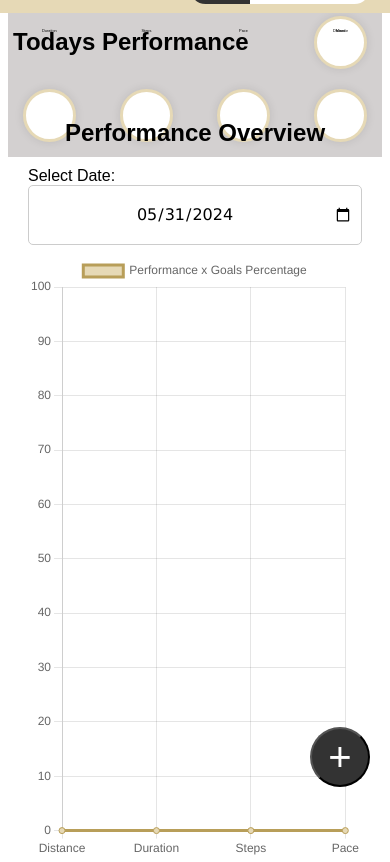
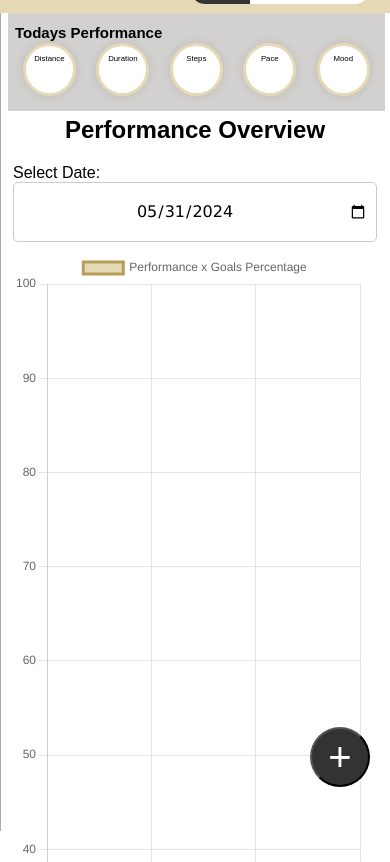
Before and after one commit to sarahjjt895/WebAppPrototype, a plain HTML site: page index.html in a window 390 px wide. Shown: the part 37-899 px from the top of the page. Drawn offline with nearby package versions, Linux system fonts and the light colour scheme.

Commit message:
Update style.css
Updated styling for responsive mobile view, made changes to ensure screen decrease works effectively.

```diff
--- a/style.css
+++ b/style.css
@@ -45,13 +45,6 @@ h1 {
   margin-left: 5px;
   /* Adjust the margin to position the text */
   font-size: 20px;
-}
-
-.Header h2 {
-  margin-left: 10vw;
-  /* Adjust the margin to position the text */
-  font-size: 20px;
-  font-weight: normal;
 }
 
 .options-container {
@@ -239,14 +232,32 @@ h3 {
   display: flex;
   flex-wrap: wrap;
   justify-content: space-between;
-  align-items: center;
+  align-items: flex-start;
   background-color: #d3d0d0;
-  margin-left: 0;
+  margin-right: -.7vw;
   padding: 10px 20px;
   box-sizing: border-box;
-  max-height: 300px;
-  padding-top: 5vw;
-  padding-bottom: 20%;
+  padding-top: 6vw;
+  transition: height 0.3s ease; /* Smooth transition for height changes */
+}
+
+.Performance-Breakdown h2 {
+  align-items: top;
+position:absolute;
+top: 2.5vw;
+}
+
+/* Adjust the height based on screen width */
+@media (max-width: 1700px) {
+  .Performance-Breakdown {
+    height: auto; /* Allow automatic height adjustment */
+  }
+}
+
+@media (min-width: 1700px) {
+  .Performance-Breakdown {
+    height: 12vw; /* Set a fixed height when flex wrap is not triggered */
+  }
 }
 
 .circle-container {
@@ -270,6 +281,7 @@ h3 {
   border-radius: 50%;
   background-color: #ffffff;
   display: flex;
+  flex-direction: column; /* Stack content vertically */
   justify-content: center;
   align-items: center;
   border: 3px solid #e6d9b6;
@@ -278,14 +290,16 @@ h3 {
   text-align: center;
   font-size: 2vw;
   box-shadow: 0 0 10px rgba(0, 0, 0, 0.1);
-  /* Use viewport width for responsive font size */
 }
 
 .circle .label {
   font-size: 1vw;
   /* Use viewport width for responsive font size */
-  padding-top: 60px;
-  margin-bottom: 60px;
+  margin-bottom: 18vw;
+  display: flex;
+  flex-wrap: wrap;
+  flex-direction: column;
+position:relative;
 }
 
 .Performance-Overview {
@@ -299,7 +313,12 @@ h3 {
   flex-direction: column;
   justify-content: center;
   align-items: center;
-  padding: 50px;
+  padding: 5vw;
+}
+
+.Performance-Overview h2 {
+ text-align: left;
+top: 2.5vw;
 }
 
 /* CSS to style the chart container */
@@ -955,7 +974,6 @@ input:not([type="range"]):focus {
   border: 1px solid #ccc;
   margin-left: 250px;
 }
-
 @media (min-width: 600px) {
   .container {
     grid-template-columns: 1fr 4fr;
@@ -982,12 +1000,18 @@ input:not([type="range"]):focus {
 @media (max-width: 600px) {
   .Nav-Bar {
     transform: translateX(-100%);
+    padding:2vw;
   }
-
+  .Nav-Bar h3 {
+    text-align: center;
+  }
   @media (min-width: 600px) {
     .Nav-Bar {
       transform: translateX(0);
     }
+    .Nav-Bar h3 {
+    text-align: center;
+  }
   }
 }
 
@@ -1002,11 +1026,27 @@ input:not([type="range"]):focus {
   .Performance-Overview {
     height: auto;
     /* Allow the content to determine the height */
-    padding: 20px;
-    max-height: calc(100vh - 200px);
+    padding: 5vw;
+    padding-top: 15vw;
+    max-height: calc(150vh - 200px);
     /* Adjust this value as necessary */
     width: 100%;
     /* Ensure it takes full width of the container */
+  }
+   .circle {
+    width: calc(25% - 20px);
+      font-size: 3vw;
+    }
+
+  .Performance-Breakdown h2 {
+    font-size: 15px;
+    padding: 2px;
+    margin-top: 4vw;
+  }
+  .Performance-Breakdown {
+    padding: 5px;
+    margin-top: 5vw;
+    padding-top: 18vw;
   }
 }
 
@@ -1014,29 +1054,48 @@ input:not([type="range"]):focus {
   #areaChart {
     width: 100%;
     height: 60vh;
-    /* Adjust the height as needed */
+  }
+  .circle {
+    width: calc(25% - 20px);
+      font-size: 3vw;
+    }
+  .circle .label {
+    margin-top: 2vw;
+  }
+  .Performance-Breakdown h2 {
+    font-size: 15px;
+    padding: 2px;
+    margin-top: 3vw;
+  }
+  .Performance-Breakdown {
+    padding: 5px;
+    margin-top: 1vw;
+    padding-top: 5vw;
+  }
+}
+/* Adjust the height based on screen width */
+@media (max-width: 1700px) {
+  .Performance-Breakdown {
+    height: auto; /* Allow automatic height adjustment */
+  }
+  .circle .label {
+    padding-top: 8vw;
   }
 }
 
-
-
-
-
-
-
-@media (max-width: 1200px) {
-  #areaChart {
-    width: 100%;
-    height: 60vh;
-    /* Adjust the height as needed */
+@media (min-width: 1700px) {
+  .Performance-Breakdown {
+    height: 20vw; /* Set a fixed height when flex wrap is not triggered */
   }
 }
-
 @media (min-width: 1700px) {
   .performance-overview {
     flex-direction: row;
     justify-content: space-around;
     align-items: flex-start;
+  }
+  .circle .label {
+    padding-top: 5vw;
   }
 
   #chart-container,
@@ -1056,27 +1115,39 @@ input:not([type="range"]):focus {
   }
 }
 
-@media (max-width: 600px) {
-  .circle {
-    font-size: 3vw;
-  }
-
-  .Performance-Breakdown {
-    padding: 5px;
-    margin-top: 30px;
-  }
-}
-
-
 @media (max-width: 768px) {
   .circle {
     width: calc(25% - 20px);
+  }
+  .Performance-Breakdown h2 {
+    font-size: 15px;
+    padding: 2px;
+    top:5vw;
+
+  }
+  .Performance-Breakdown {
+    padding: 5px;
+    margin-top: 5vw;
+    padding-top: 3vw;
+  }
+  .Performance-Overview {
+    padding: 5px;
+    margin-top: 5vw;
+    padding-top: 3vw;
   }
 }
 
 @media (max-width: 576px) {
   .circle {
     width: calc(50% - 20px);
+  }
+  .circle label {
+    width: calc(50% - 20px);
+  }
+  .Performance-Breakdown {
+    padding: 5px;
+    margin-top: 1vw;
+    padding-top: 4vw;
   }
 }
 
@@ -1095,4 +1166,23 @@ input:not([type="range"]):focus {
     margin-left: 10px;
     /* Add margin to even circles */
   }
+  .circle .label {
+    font-size: 2vw;
+  }
+  .Performance-Breakdown h2 {
+    font-size: 15px;
+    padding: 2px;
+    margin-top: 10vw;
+  }
+  .Performance-Breakdown {
+    padding: 5px;
+    margin-top: 1vw;
+    padding-top: 15vw;
+  }
+
+  .Performance-Overview {
+    padding: 5px;
+    margin-top: 1vw;
+    padding-top: 15vw;
+  }
 }
```
